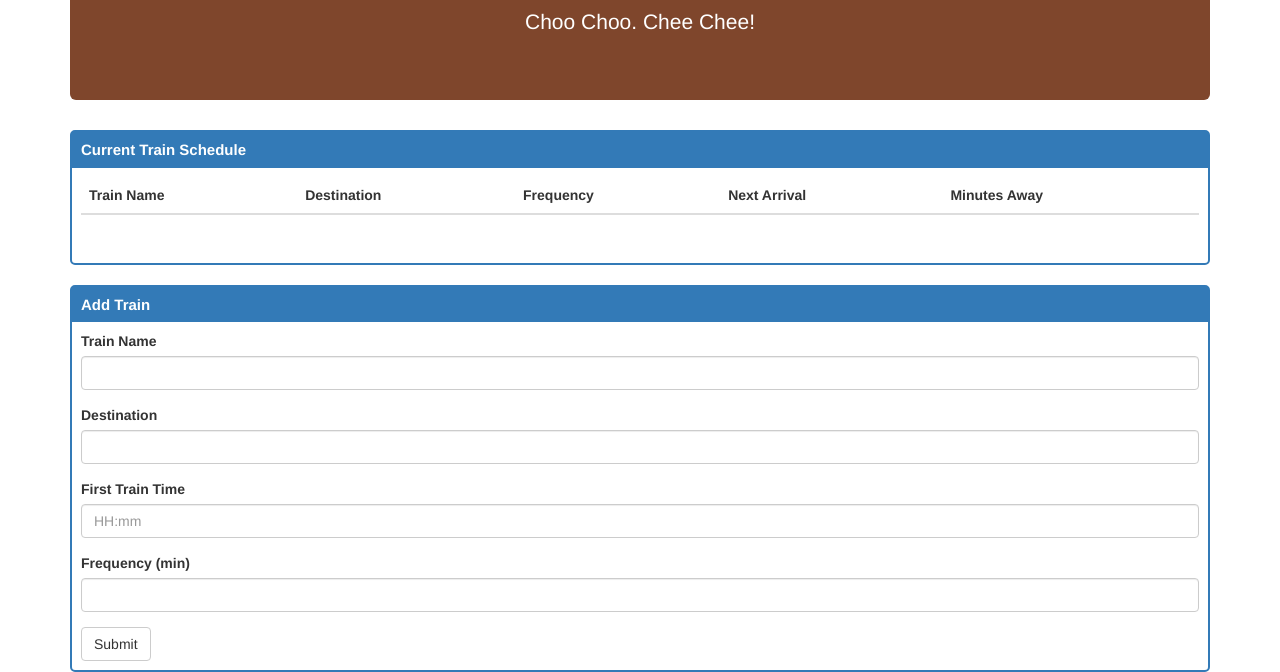
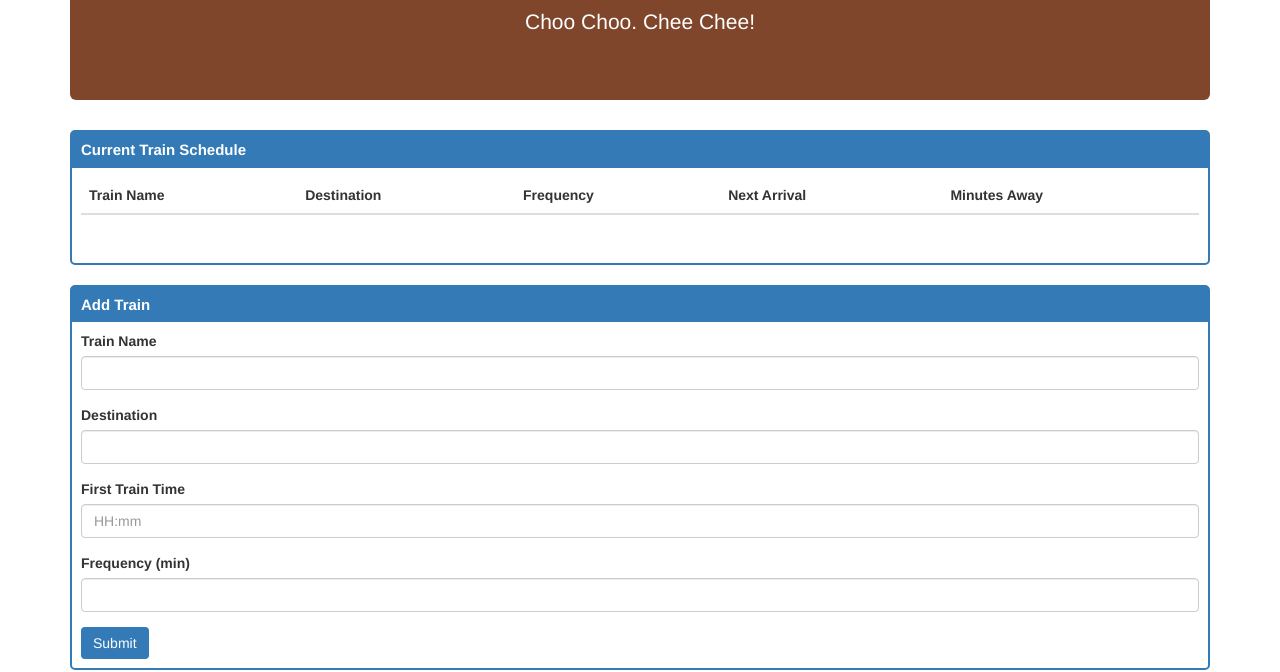
Before and after one commit to gwong369/Train-Scheduler, a plain HTML site: page index.html in a window 1280 px wide. Shown: the part 140-812 px from the top of the page. Drawn offline with nearby package versions, Linux system fonts and the light colour scheme; no server answers.

Commit message:
refined app.js to be cleaner

```diff
--- a/app.js
+++ b/app.js
@@ -42,25 +42,25 @@ $(document).ready(function () {
 
         // var dConverted = moment(time,'hh:mm').subtract(1, 'years');
         var dConverted = moment(childSnapshot.val().trainTime, 'HH:mm').subtract(1, 'years');
-        console.log("DATE CONVERTED: " + dConverted);
+        // console.log("DATE CONVERTED: " + dConverted);
         var trainTime = moment(dConverted).format('HH:mm');
-        console.log("TRAIN TIME : " + trainTime);
+        // console.log("TRAIN TIME : " + trainTime);
 
         //DIFFERENCE B/T THE TIMES
         var tConverted = moment(trainTime, 'HH:mm').subtract(1, 'years');
         var tDifference = moment().diff(moment(tConverted), 'minutes');
-        console.log("DIFFERENCE IN TIME: " + tDifference);
+        // console.log("DIFFERENCE IN TIME: " + tDifference);
         //REMAINDER
         var tRemainder = tDifference % frequency;
-        console.log("TIME REMAINING: " + tRemainder);
+        // console.log("TIME REMAINING: " + tRemainder);
         //MINUTES UNTIL NEXT TRAIN
         var minsAway = frequency - tRemainder;
-        console.log("MINUTES UNTIL NEXT TRAIN: " + minsAway);
+        // console.log("MINUTES UNTIL NEXT TRAIN: " + minsAway);
         //NEXT TRAIN
         var nextTrain = moment().add(minsAway, 'minutes');
-        console.log("ARRIVAL TIME: " + moment(nextTrain).format('HH:mm A'));
+        // console.log("ARRIVAL TIME: " + moment(nextTrain).format('HH:mm A'));
 
-        $('#trainTable').append(
+        $('#trainTable').prepend(
             "<tr><td id='nameDisplay'>" + childSnapshot.val().trainName +
             "</td><td id='destDisplay'>" + childSnapshot.val().destination +
             "</td><td id='freqDisplay'>" + childSnapshot.val().frequency +
--- a/style.css
+++ b/style.css
@@ -31,3 +31,9 @@
 .table {
     padding: 10px;
 }
+
+#submit-btn {
+    background-color: #337ab7;
+    color: #fff;
+    border: 0px;
+}
```
